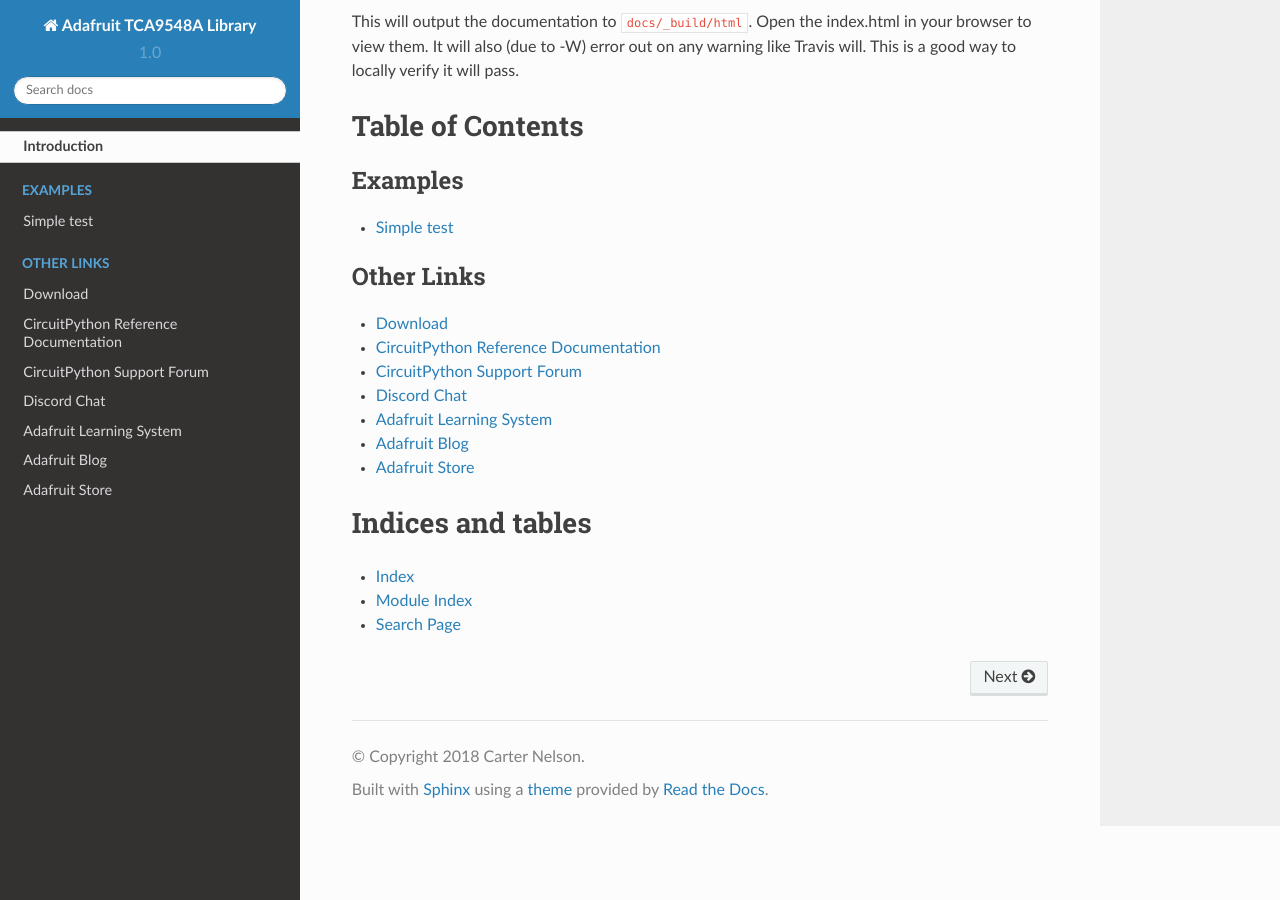
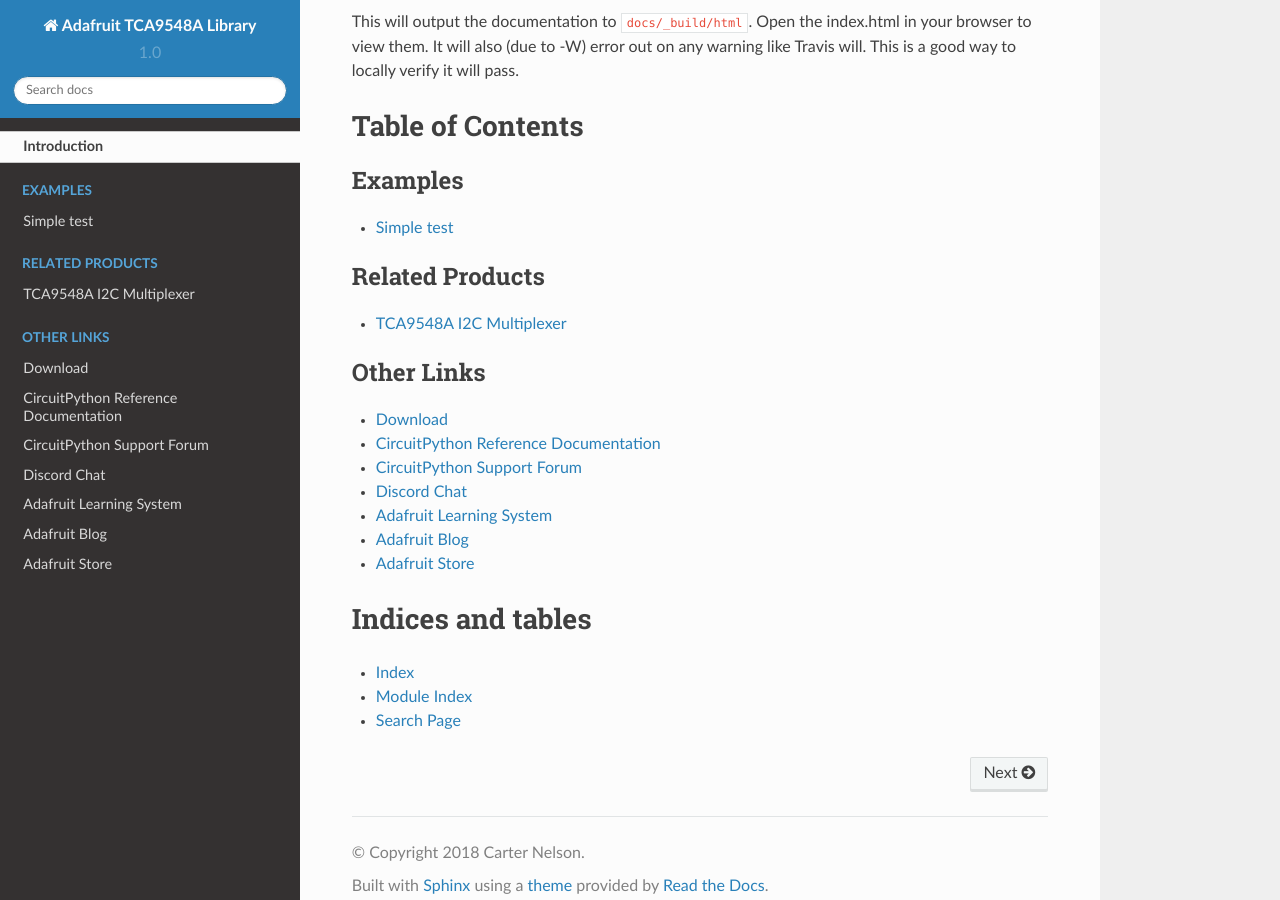
Before and after one commit to adafruit/Adafruit_CircuitPython_TCA9548A, a Sphinx documentation site: the page built from docs/index.rst, in a window 1280 px wide and 900 px high, scrolled down 1963 px. Built offline with Sphinx 7.4.7 and the Read the Docs theme 2.0.0, drawn with Linux system fonts in a browser that asks for light colours; part of the change alters nothing that is shown.

```diff
--- a/docs/index.rst
+++ b/docs/index.rst
@@ -23,14 +23,10 @@ Table of Contents
 .. toctree::
     :caption: Tutorials
 
-.. todo:: Add any Learn guide links here. If there are none, then simply delete this todo and leave
-    the toctree above for use later.
-
 .. toctree::
     :caption: Related Products
 
-.. todo:: Add any product links here. If there are none, then simply delete this todo and leave
-    the toctree above for use later.
+    TCA9548A I2C Multiplexer <https://www.adafruit.com/product/2717>
 
 .. toctree::
     :caption: Other Links
```
